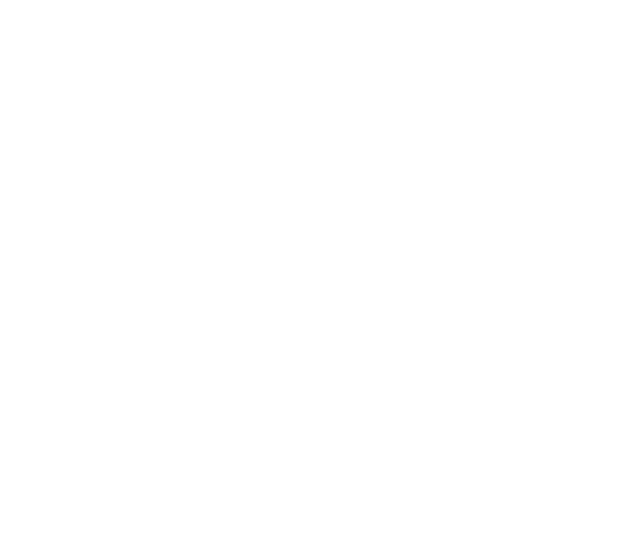
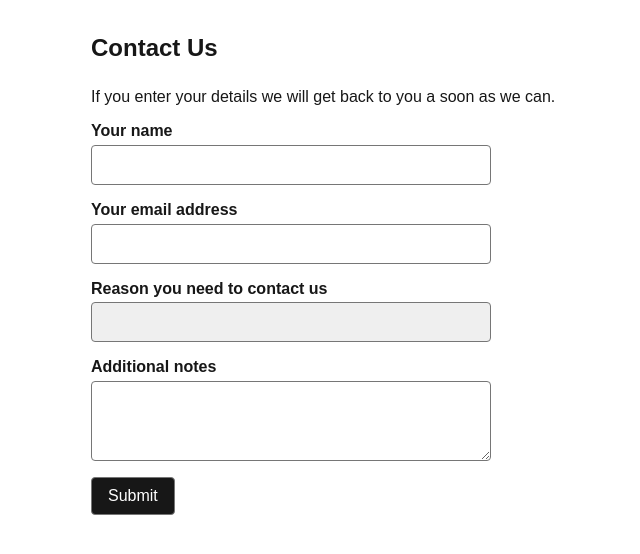
Before and after one commit to dougjasper2013/forms, a Next.js app: page / in a window 1280 px wide. Shown: the top 554 px of the page, without its empty margins (281-921 px from the left). Built offline with nearby package versions, Linux system fonts and the light colour scheme.

Commit message:
Using Route Handler

```diff
--- /dev/null
+++ b/src/app/api/route.ts
@@ -0,0 +1,13 @@
+import { type NextRequest } from 'next/server';
+import { insertContact } from '@/data/insertContact';
+
+export async function POST(request: NextRequest) {
+  const data = await request.json();
+  console.log('RH', data);
+  const result = await insertContact(data);
+  console.log('RH', result);
+  if (result.ok) {
+    return Response.json({}, { status: 201 });
+  }
+  return Response.json({}, { status: 500 });
+}
--- a/src/app/page.tsx
+++ b/src/app/page.tsx
@@ -1,6 +1,13 @@
+import { ContactForm } from '@/components/ContactForm';
+
 export default function Home() {
   return (
     <main>
+      <h2>Contact Us</h2>
+      <p>
+        If you enter your details we will get back to you a soon as we can.
+      </p>
+      <ContactForm />
     </main>
   );
 }
--- /dev/null
+++ b/src/components/ContactForm.tsx
@@ -0,0 +1,68 @@
+'use client';
+import { useRouter } from 'next/navigation';
+import { Contact } from '@/data/schema';
+
+export function ContactForm() {
+  const { push } = useRouter();
+  async function handleAction(
+    formData: FormData,
+  ) {
+    const contact = Object.fromEntries(
+      formData,
+    ) as Contact;
+    const response = await fetch('api', {
+      method: 'POST',
+      body: JSON.stringify(contact),
+    });
+    if (!response.ok) {
+      console.error('Something went wrong');
+      return;
+    }
+    push(
+      '/thanks/?name=' +
+        encodeURIComponent(contact.name),
+    );
+  }
+  return (
+    <form action={handleAction}>
+      <div className="field">
+        <label htmlFor="name">Your name</label>
+        <input
+          type="text"
+          id="name"
+          name="name"
+        />
+      </div>
+      <div className="field">
+        <label htmlFor="email">
+          Your email address
+        </label>
+        <input
+          type="email"
+          id="email"
+          name="email"
+        />
+      </div>
+      <div className="field">
+        <label htmlFor="reason">
+          Reason you need to contact us
+        </label>
+        <select id="reason" name="reason">
+          <option value=""></option>
+          <option value="Support">Support</option>
+          <option value="Feedback">
+            Feedback
+          </option>
+          <option value="Other">Other</option>
+        </select>
+      </div>
+      <div className="field">
+        <label htmlFor="notes">
+          Additional notes
+        </label>
+        <textarea id="notes" name="notes" />
+      </div>
+      <button type="submit">Submit</button>
+    </form>
+  );
+}
--- /dev/null
+++ b/src/data/insertContact.ts
@@ -0,0 +1,33 @@
+import {
+  createClient,
+  type Client,
+} from '@libsql/client';
+import { Contact } from './schema';
+
+export async function insertContact({
+  name,
+  email,
+  reason,
+  notes,
+}: Contact) {
+  let client: Client | undefined;
+  let ok = true;
+  try {
+    client = createClient({
+      url: process.env.DB_URL ?? '',
+    });
+    await client.execute({
+      sql: 'INSERT INTO contact(name, email, reason, notes) VALUES (?, ?, ?, ?)',
+      args: [name, email, reason, notes],
+    });
+  } catch (err) {
+    console.log('Err', err);
+    ok = false;
+  }
+  if (client) {
+    client.close();
+  }
+  return {
+    ok,
+  };
+}
--- /dev/null
+++ b/src/data/schema.ts
@@ -0,0 +1,6 @@
+export type Contact = {
+  name: string;
+  email: string;
+  reason: string;
+  notes: string;
+};
```
Also changed, not shown: src/app/thanks/page.tsx (added, +15 -0 lines), 1 other file (tests, documents, lock files or other folders).
